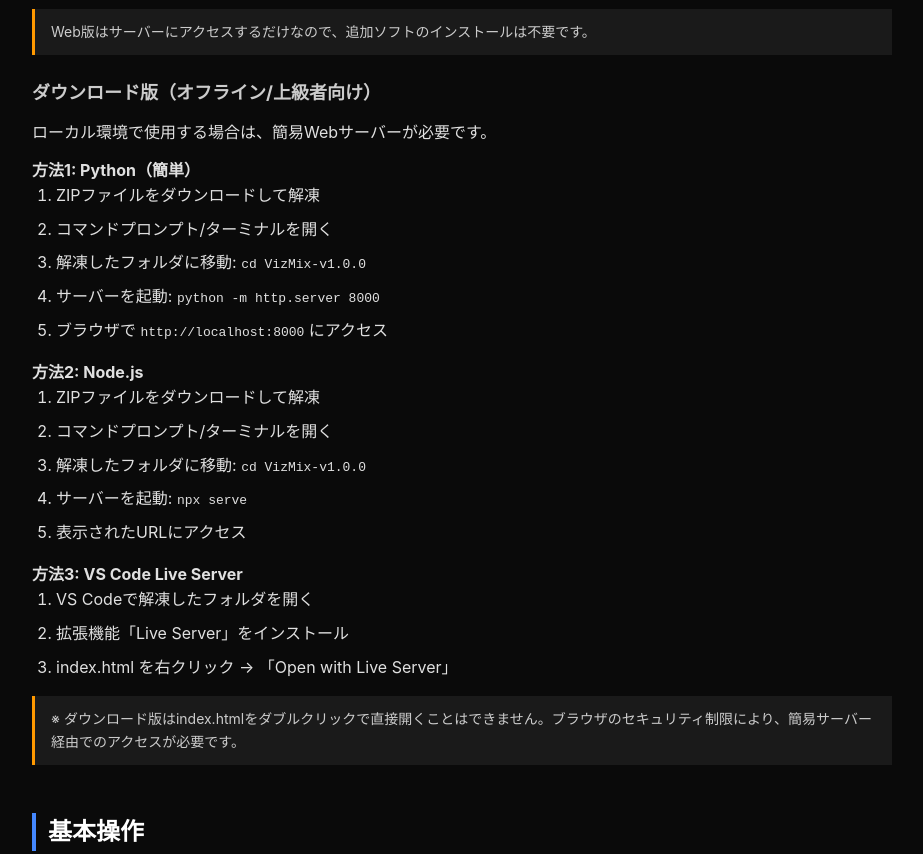
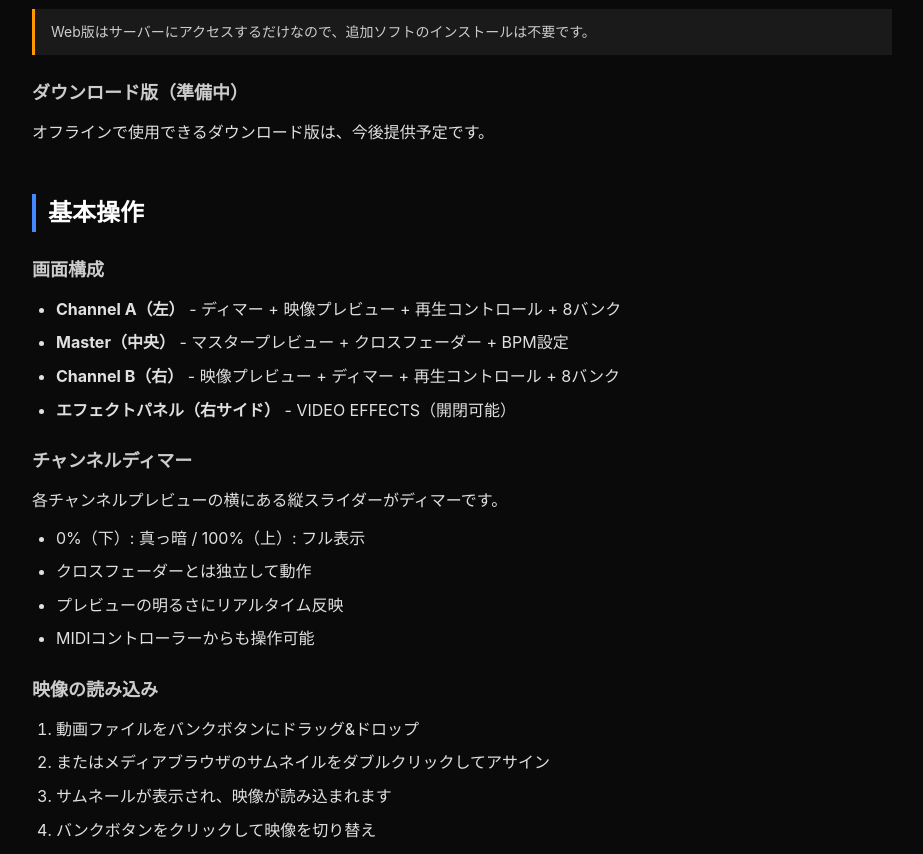
Before and after one commit to nao-matsunami/vizmix, a website: page public/manual/ja/index.html in a window 1280 px wide. Shown: the part 940-1794 px from the top of the page, without its empty margins (178-1101 px from the left). Drawn offline with Linux system fonts and the light colour scheme.

Commit message:
Update manual: download version marked as coming soon
Co-Authored-By: Claude Opus 4.6 <noreply@anthropic.com>

```diff
--- a/public/manual/ja/index.html
+++ b/public/manual/ja/index.html
@@ -63,35 +63,8 @@
       </ol>
       <p class="note">Web版はサーバーにアクセスするだけなので、追加ソフトのインストールは不要です。</p>
 
-      <h3>ダウンロード版（オフライン/上級者向け）</h3>
-      <p>ローカル環境で使用する場合は、簡易Webサーバーが必要です。</p>
-
-      <h4>方法1: Python（簡単）</h4>
-      <ol>
-        <li>ZIPファイルをダウンロードして解凍</li>
-        <li>コマンドプロンプト/ターミナルを開く</li>
-        <li>解凍したフォルダに移動: <code>cd VizMix-v1.0.0</code></li>
-        <li>サーバーを起動: <code>python -m http.server 8000</code></li>
-        <li>ブラウザで <code>http://localhost:8000</code> にアクセス</li>
-      </ol>
-
-      <h4>方法2: Node.js</h4>
-      <ol>
-        <li>ZIPファイルをダウンロードして解凍</li>
-        <li>コマンドプロンプト/ターミナルを開く</li>
-        <li>解凍したフォルダに移動: <code>cd VizMix-v1.0.0</code></li>
-        <li>サーバーを起動: <code>npx serve</code></li>
-        <li>表示されたURLにアクセス</li>
-      </ol>
-
-      <h4>方法3: VS Code Live Server</h4>
-      <ol>
-        <li>VS Codeで解凍したフォルダを開く</li>
-        <li>拡張機能「Live Server」をインストール</li>
-        <li>index.html を右クリック → 「Open with Live Server」</li>
-      </ol>
-
-      <p class="note">※ ダウンロード版はindex.htmlをダブルクリックで直接開くことはできません。ブラウザのセキュリティ制限により、簡易サーバー経由でのアクセスが必要です。</p>
+      <h3>ダウンロード版（準備中）</h3>
+      <p>オフラインで使用できるダウンロード版は、今後提供予定です。</p>
     </section>
 
     <section id="basic">
```
Also changed, not shown: public/manual/en/index.html (+2 -29 lines).
